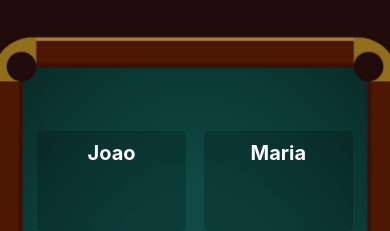
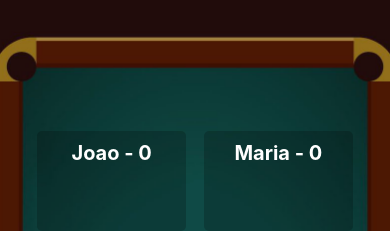
Before and after one commit to noobmobile/placar-sinuca, a React Native app: screen / in a window 390 px wide. Shown: the top 231 px of the page. Built offline with nearby package versions, Linux system fonts and the light colour scheme.

Commit message:
feat: show player total score

```diff
--- a/src/Players.js
+++ b/src/Players.js
@@ -18,6 +18,7 @@ function PlayerBall({ ball }) {
 function Player({ player }) {
   const { selectedBall, setSelectedBall, addBallToPlayer } = useSinuca();
   const isSelecting = !!selectedBall;
+  const total = player.balls?.reduce((acc, ball) => acc + ball, 0) || 0;
 
   function onPress() {
     if (!isSelecting) return;
@@ -34,7 +35,9 @@ function Player({ player }) {
       iterationCount="infinite"
     >
       <View>
-        <Text style={styles.playerName}>{player.name}</Text>
+        <Text style={styles.playerName}>
+          {player.name} - {total}
+        </Text>
       </View>
       <View style={styles.ballContainer}>
         {player.balls?.map((ball, index) => (
```
